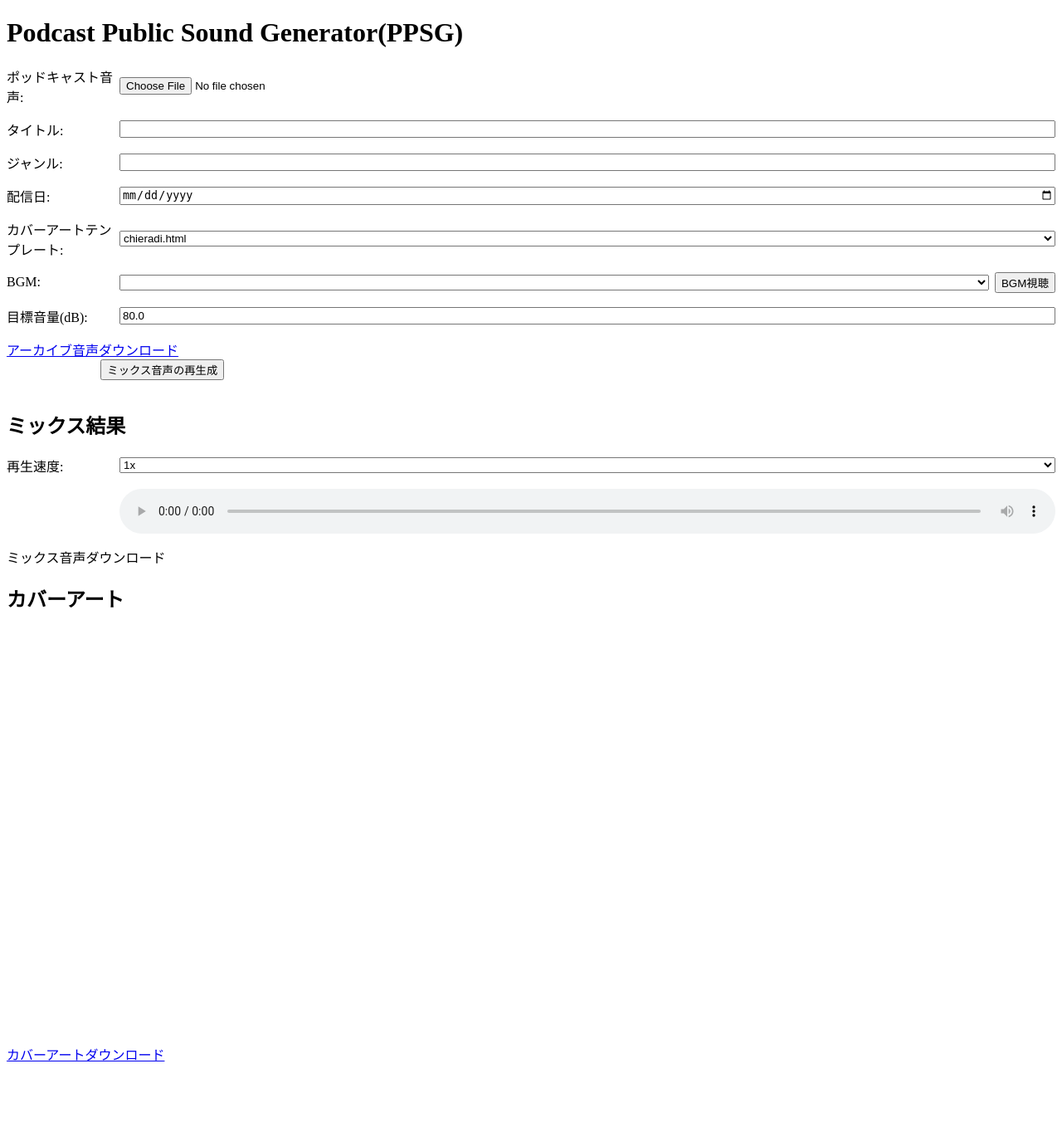
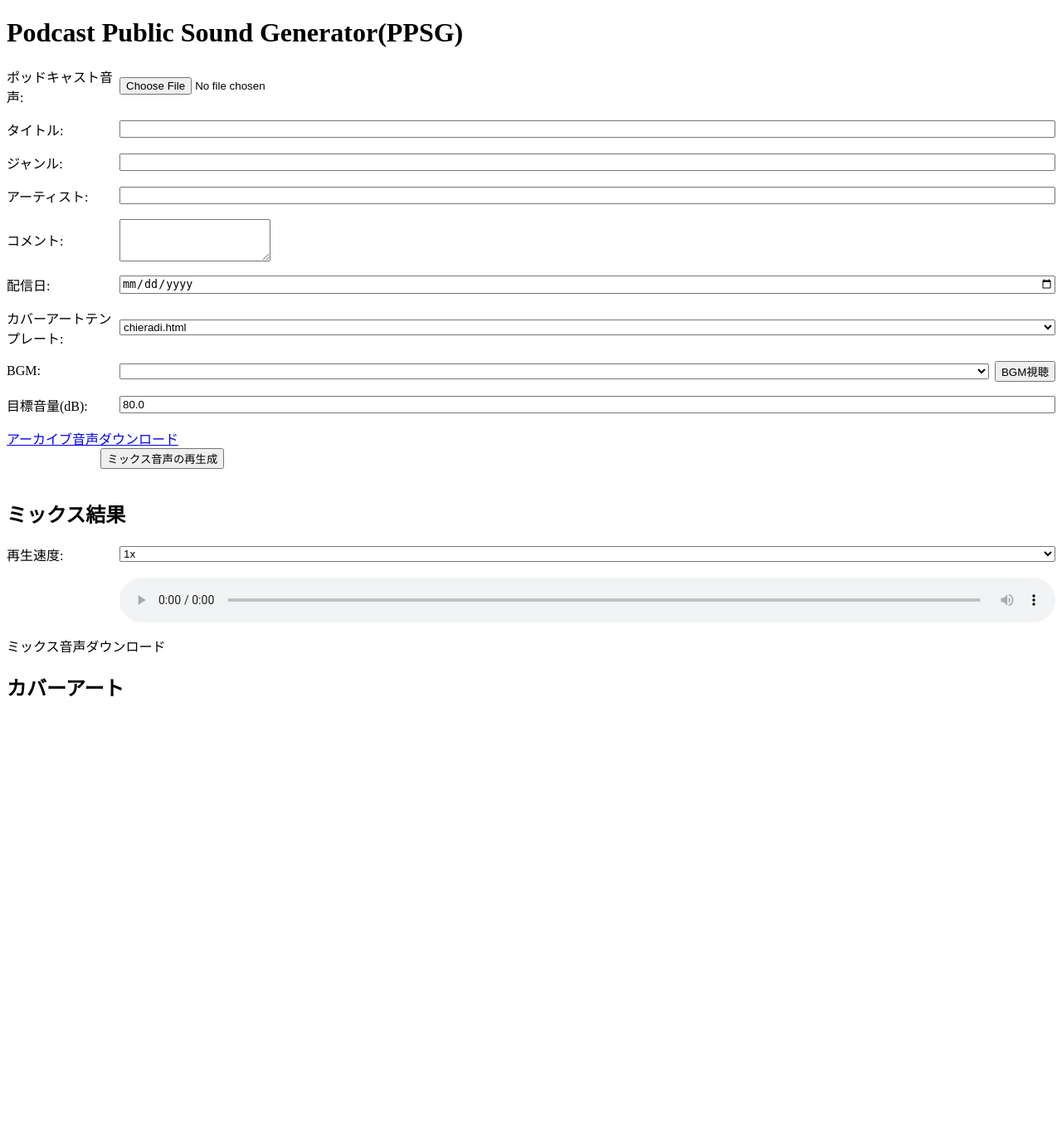
Before and after one commit to TakamiChie/PodcastPublicSoundGenerator, a Flask app: page / in a window 1280 px wide. Shown: the top 1364 px of the page at 83% size. Before the commit the page ends 1279 px from the top, so only its background shows below. Run offline with Flask 3, Linux system fonts and the light colour scheme; lists and menus that the app fills with data are empty.

Commit message:
Add artist and comment fields

```diff
--- a/app.py
+++ b/app.py
@@ -7,6 +7,9 @@ from mutagen.easyid3 import EasyID3
 from mutagen import File as MutagenFile
 from pydub import AudioSegment
 from work import set_bgm, normalize_volume, DEFAULT_TARGET_DB
+
+# コメントフレームを扱うために登録
+EasyID3.RegisterTextKey('comment', 'COMM')
 
 app = Flask(__name__)
 BGM_FOLDER = os.path.join(os.path.dirname(__file__), 'bgm')
@@ -134,6 +137,8 @@ def mix():
   bgm_name = request.form.get('bgm')
   title = request.form.get('title') or ''
   genre = request.form.get('genre') or ''
+  artist = request.form.get('artist') or ''
+  comment = request.form.get('comment') or ''
   release_date = request.form.get('date') or None
   target_str = request.form.get('target_db', str(DEFAULT_TARGET_DB))
   try:
@@ -174,6 +179,10 @@ def mix():
     tags['title'] = title
   if genre:
     tags['genre'] = genre
+  if artist:
+    tags['artist'] = artist
+  if comment:
+    tags['comment'] = comment
   if album:
     tags['album'] = album
   if release_date:
@@ -242,6 +251,8 @@ def archive():
     return redirect(url_for('index'))
   title = request.form.get('title') or ''
   genre = request.form.get('genre') or ''
+  artist = request.form.get('artist') or ''
+  comment = request.form.get('comment') or ''
   bgm_name = request.form.get('bgm') or ''
   release_date = request.form.get('date') or None
   last_modified = request.form.get('last_modified')
@@ -260,6 +271,10 @@ def archive():
     tags['title'] = title
   if genre:
     tags['genre'] = genre
+  if artist:
+    tags['artist'] = artist
+  if comment:
+    tags['comment'] = comment
   if album:
     tags['album'] = album
   tags['date'] = str(datetime.now().year)
--- a/static/js/archive.js
+++ b/static/js/archive.js
@@ -2,6 +2,8 @@
   const audioInput = document.getElementById('audio');
   const titleInput = document.getElementById('title');
   const genreInput = document.getElementById('genre');
+  const artistInput = document.getElementById('artist');
+  const commentInput = document.getElementById('comment');
   const dateInput = document.getElementById('date');
   const bgmSelect = document.getElementById('bgm');
   const archiveLink = document.getElementById('archiveDownload');
@@ -14,6 +16,8 @@
     fd.append('audio', file);
     fd.append('title', titleInput.value);
     fd.append('genre', genreInput.value);
+    fd.append('artist', artistInput.value);
+    fd.append('comment', commentInput.value);
     fd.append('date', dateInput.value);
     fd.append('bgm', bgmSelect.value);
     fd.append('last_modified', file.lastModified);
--- a/templates/index.html
+++ b/templates/index.html
@@ -20,6 +20,14 @@
     <div class="form-item">
       <label for="genre">ジャンル:</label>
       <input type="text" id="genre" name="genre">
+    </div>
+    <div class="form-item">
+      <label for="artist">アーティスト:</label>
+      <input type="text" id="artist" name="artist" class="savecontrol">
+    </div>
+    <div class="form-item">
+      <label for="comment">コメント:</label>
+      <textarea id="comment" name="comment" rows="3"></textarea>
     </div>
     <div class="form-item">
       <label for="date">配信日:</label>
```
Also changed, not shown: README.md.
